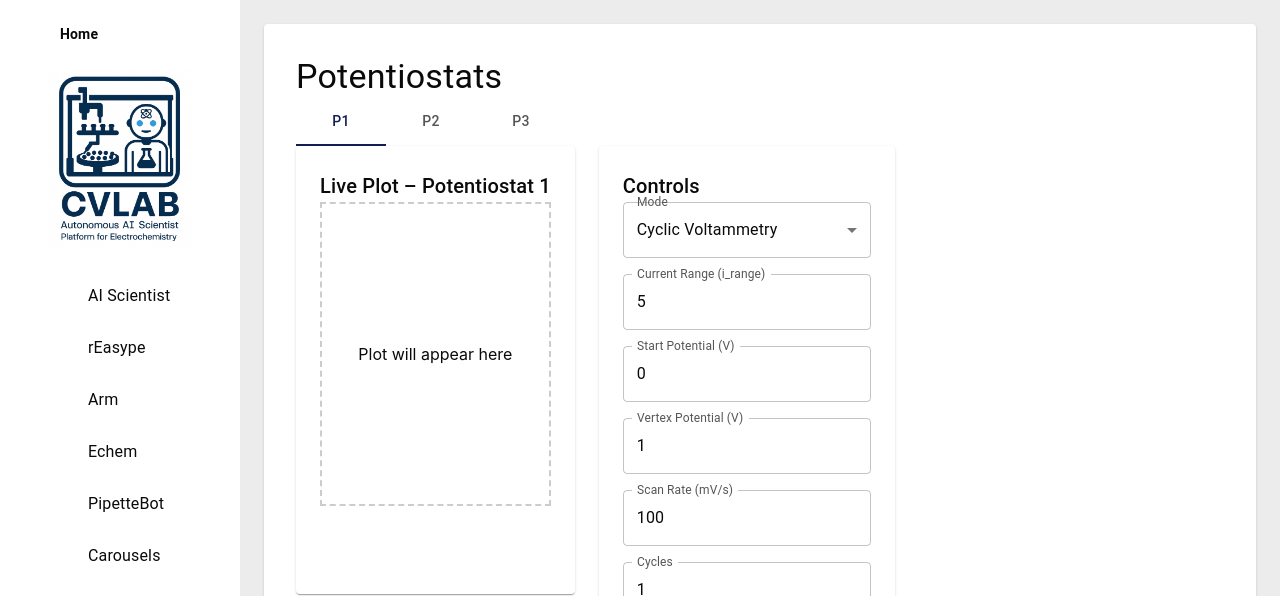
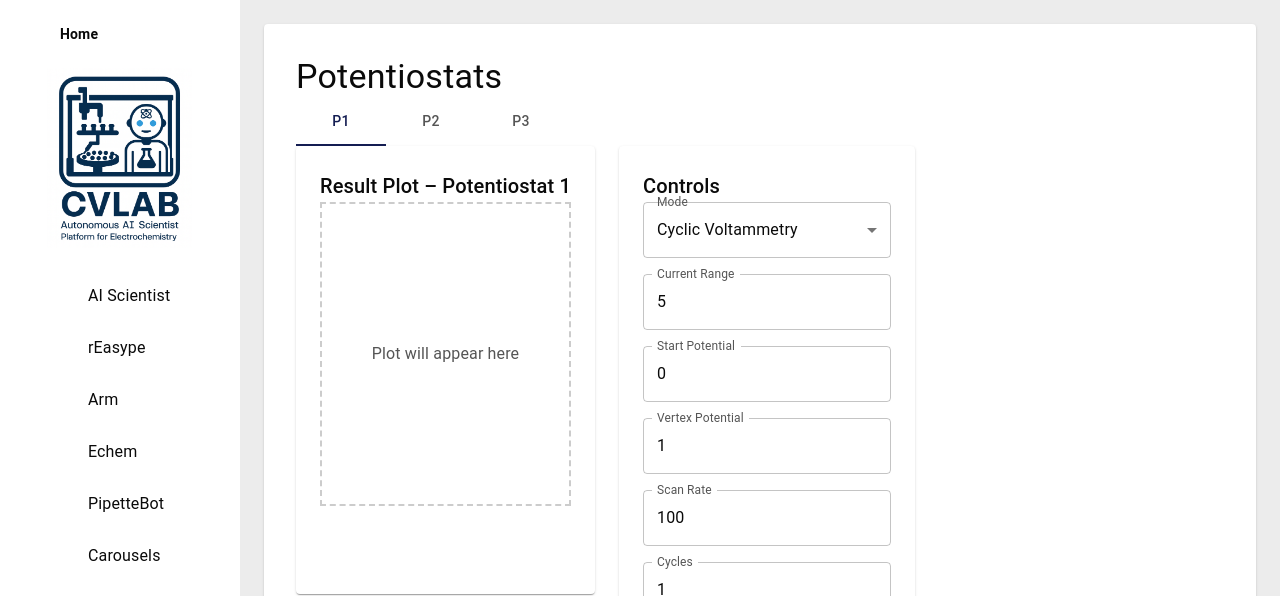
Before and after one commit to FranciscoMunguiaGaleano/CVLabUIFrontend, a React (Create React App) app in the folder cvlabui/: page /potenciostats in a window 1280 px wide. Shown: the top 596 px of the page. Built offline with nearby package versions, Linux system fonts and the light colour scheme; some icons are missing.

Commit message:
updated potentiostats api to support imaging

```diff
--- a/cvlabui/src/pages/PotenciostatsPage.jsx
+++ b/cvlabui/src/pages/PotenciostatsPage.jsx
@@ -1,33 +1,37 @@
 import React, { useState } from "react";
 import {
-  Paper, Tabs, Tab, Box, Grid, Typography, TextField,
-  Button, MenuItem, FormControl, InputLabel, Select, Stack, Divider
+  Paper, Grid, Typography, TextField,
+  Button, MenuItem, FormControl, InputLabel, Select,
+  Stack, Divider, CircularProgress, Box, Tabs, Tab
 } from "@mui/material";
 
 const API_BASE = "http://192.168.0.142:8080/api/v1/potentiostat";
 
+/* =========================================
+   PANEL (ONE DEVICE)
+========================================= */
 function PotentiostatPanel({ id }) {
   const [mode, setMode] = useState("CV");
 
-  // Shared
   const [iRange, setIRange] = useState(5);
-
-  // CV / LV
   const [startVoltage, setStartVoltage] = useState(0);
   const [endVoltage, setEndVoltage] = useState(1);
   const [scanRate, setScanRate] = useState(100);
   const [cycles, setCycles] = useState(1);
-
-  // Time-based
   const [duration, setDuration] = useState(10);
   const [samplingPeriod, setSamplingPeriod] = useState(0.1);
 
+  const [plotUrl, setPlotUrl] = useState(null);
+  const [loading, setLoading] = useState(false);
+
   const handleStart = async () => {
     let endpoint = "";
+    let plotEndpoint = "";
     let params = {};
 
     if (mode === "CV") {
       endpoint = `${API_BASE}/${id}/cyclic_voltammetry`;
+      plotEndpoint = `${API_BASE}/${id}/cyclic_voltammetry/plot`;
       params = {
         i_range: iRange,
         start_potential: startVoltage,
@@ -40,6 +44,7 @@ const handleStart = async () => {
 
     if (mode === "LV") {
       endpoint = `${API_BASE}/${id}/linear_voltammetry`;
+      plotEndpoint = `${API_BASE}/${id}/linear_voltammetry/plot`;
       params = {
         i_range: iRange,
         start_potential: startVoltage,
@@ -51,6 +56,7 @@ const handleStart = async () => {
 
     if (mode === "OC") {
       endpoint = `${API_BASE}/${id}/open_circuit`;
+      plotEndpoint = `${API_BASE}/${id}/open_circuit/plot`;
       params = {
         duration: duration,
         sampling_period: samplingPeriod
@@ -59,6 +65,7 @@ const handleStart = async () => {
 
     if (mode === "EL") {
       endpoint = `${API_BASE}/${id}/electrolysis`;
+      plotEndpoint = `${API_BASE}/${id}/electrolysis/plot`;
       params = {
         i_range: iRange,
         potential: startVoltage,
@@ -68,20 +75,26 @@ const handleStart = async () => {
     }
 
     try {
-    // 🔥 IMPORTANT: use query params (NOT JSON)
+      setLoading(true);
+
+      // clean old image to avoid memory leaks
+      if (plotUrl) URL.revokeObjectURL(plotUrl);
+      setPlotUrl(null);
+
       const query = new URLSearchParams(params).toString();
 
+      // 1️⃣ Run experiment
       const response = await fetch(`${endpoint}?${query}`, {
         method: "POST"
       });
 
       if (!response.ok) {
-      const errText = await response.text();
-      throw new Error(errText);
+        throw new Error(await response.text());
       }
 
       const csvText = await response.text();
 
+      // download CSV
       const blob = new Blob([csvText], { type: "text/csv" });
       const url = window.URL.createObjectURL(blob);
 
@@ -92,32 +105,66 @@ const handleStart = async () => {
 
       window.URL.revokeObjectURL(url);
 
+      // 2️⃣ Get plot
+      const plotResponse = await fetch(plotEndpoint);
+
+      if (!plotResponse.ok) {
+        throw new Error("Plot failed");
+      }
+
+      const imageBlob = await plotResponse.blob();
+      const imageUrl = URL.createObjectURL(imageBlob);
+
+      setPlotUrl(imageUrl);
+
     } catch (err) {
       console.error(err);
       alert("Request failed: " + err.message);
+    } finally {
+      setLoading(false);
     }
   };
+
   return (
     <Grid container spacing={3}>
-      {/* Plot */}
+
+      {/* LEFT: Plot */}
       <Grid item xs={12} md={8}>
         <Paper sx={{ p: 3, height: 400 }}>
           <Typography variant="h6">
-            Live Plot – Potentiostat {id}
+            Result Plot – Potentiostat {id}
           </Typography>
+
           <Box sx={{
             height: 300,
-            border: "2px dashed #ccc",
             display: "flex",
             alignItems: "center",
-            justifyContent: "center"
+            justifyContent: "center",
+            border: "2px dashed #ccc"
           }}>
+
+            {loading ? (
+              <Stack alignItems="center" spacing={2}>
+                <CircularProgress />
+                <Typography>Executing...</Typography>
+              </Stack>
+            ) : plotUrl ? (
+              <img
+                src={plotUrl}
+                alt="plot"
+                style={{ maxHeight: "100%", maxWidth: "100%" }}
+              />
+            ) : (
+              <Typography color="text.secondary">
                 Plot will appear here
+              </Typography>
+            )}
+
           </Box>
         </Paper>
       </Grid>
 
-      {/* Controls */}
+      {/* RIGHT: Controls */}
       <Grid item xs={12} md={4}>
         <Paper sx={{ p: 3 }}>
           <Typography variant="h6">Controls</Typography>
@@ -134,104 +181,44 @@ const handleStart = async () => {
               </Select>
             </FormControl>
 
-            {/* CV + LV */}
             {(mode === "CV" || mode === "LV") && (
               <>
-                <TextField
-                  label="Current Range (i_range)"
-                  type="number"
-                  value={iRange}
-                  onChange={(e) => setIRange(Number(e.target.value))}
-                />
-
-                <TextField
-                  label="Start Potential (V)"
-                  type="number"
-                  value={startVoltage}
-                  onChange={(e) => setStartVoltage(Number(e.target.value))}
-                />
-
-                <TextField
-                  label={mode === "CV" ? "Vertex Potential (V)" : "End Potential (V)"}
-                  type="number"
-                  value={endVoltage}
-                  onChange={(e) => setEndVoltage(Number(e.target.value))}
-                />
-
-                <TextField
-                  label="Scan Rate (mV/s)"
-                  type="number"
-                  value={scanRate}
-                  onChange={(e) => setScanRate(Number(e.target.value))}
-                />
+                <TextField label="Current Range" type="number" value={iRange} onChange={(e) => setIRange(Number(e.target.value))} />
+                <TextField label="Start Potential" type="number" value={startVoltage} onChange={(e) => setStartVoltage(Number(e.target.value))} />
+                <TextField label={mode === "CV" ? "Vertex Potential" : "End Potential"} type="number" value={endVoltage} onChange={(e) => setEndVoltage(Number(e.target.value))} />
+                <TextField label="Scan Rate" type="number" value={scanRate} onChange={(e) => setScanRate(Number(e.target.value))} />
 
                 {mode === "CV" && (
-                  <TextField
-                    label="Cycles"
-                    type="number"
-                    value={cycles}
-                    onChange={(e) => setCycles(Number(e.target.value))}
-                  />
+                  <TextField label="Cycles" type="number" value={cycles} onChange={(e) => setCycles(Number(e.target.value))} />
                 )}
               </>
             )}
 
-            {/* OC */}
             {mode === "OC" && (
               <>
-                <TextField
-                  label="Duration (s)"
-                  type="number"
-                  value={duration}
-                  onChange={(e) => setDuration(Number(e.target.value))}
-                />
-
-                <TextField
-                  label="Sampling Period (s)"
-                  type="number"
-                  value={samplingPeriod}
-                  onChange={(e) => setSamplingPeriod(Number(e.target.value))}
-                />
+                <TextField label="Duration" type="number" value={duration} onChange={(e) => setDuration(Number(e.target.value))} />
+                <TextField label="Sampling Period" type="number" value={samplingPeriod} onChange={(e) => setSamplingPeriod(Number(e.target.value))} />
               </>
             )}
 
-            {/* EL */}
             {mode === "EL" && (
               <>
-                <TextField
-                  label="Current Range (i_range)"
-                  type="number"
-                  value={iRange}
-                  onChange={(e) => setIRange(Number(e.target.value))}
-                />
-
-                <TextField
-                  label="Potential (V)"
-                  type="number"
-                  value={startVoltage}
-                  onChange={(e) => setStartVoltage(Number(e.target.value))}
-                />
-
-                <TextField
-                  label="Duration (s)"
-                  type="number"
-                  value={duration}
-                  onChange={(e) => setDuration(Number(e.target.value))}
-                />
-
-                <TextField
-                  label="Sampling Period (s)"
-                  type="number"
-                  value={samplingPeriod}
-                  onChange={(e) => setSamplingPeriod(Number(e.target.value))}
-                />
+                <TextField label="Current Range" type="number" value={iRange} onChange={(e) => setIRange(Number(e.target.value))} />
+                <TextField label="Potential" type="number" value={startVoltage} onChange={(e) => setStartVoltage(Number(e.target.value))} />
+                <TextField label="Duration" type="number" value={duration} onChange={(e) => setDuration(Number(e.target.value))} />
+                <TextField label="Sampling Period" type="number" value={samplingPeriod} onChange={(e) => setSamplingPeriod(Number(e.target.value))} />
               </>
             )}
 
             <Divider />
 
-            <Button variant="contained" color="success" onClick={handleStart}>
-              Start
+            <Button
+              variant="contained"
+              color="success"
+              onClick={handleStart}
+              disabled={loading}
+            >
+              {loading ? "Running..." : "Start"}
             </Button>
 
           </Stack>
@@ -241,7 +228,10 @@ const handleStart = async () => {
   );
 }
 
-export default function PotentiostatsPage() {
+/* =========================================
+   PAGE (TABS)
+========================================= */
+function PotentiostatsPage() {
   const [tab, setTab] = useState(0);
 
   return (
@@ -260,3 +250,5 @@ export default function PotentiostatsPage() {
     </Paper>
   );
 }
+
+export default PotentiostatsPage;
```
Lines whose indentation alone changed are shown as unchanged.
